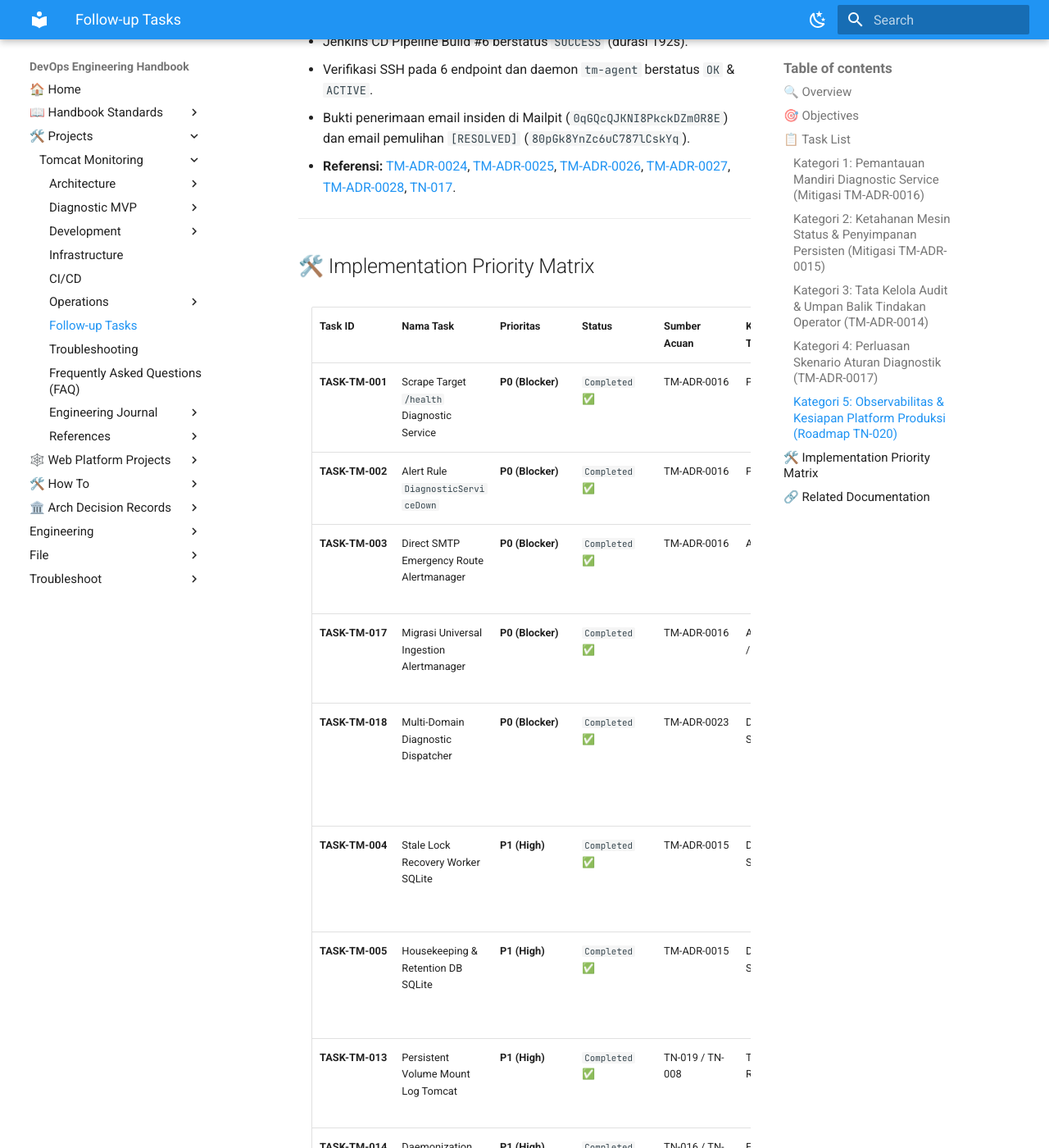
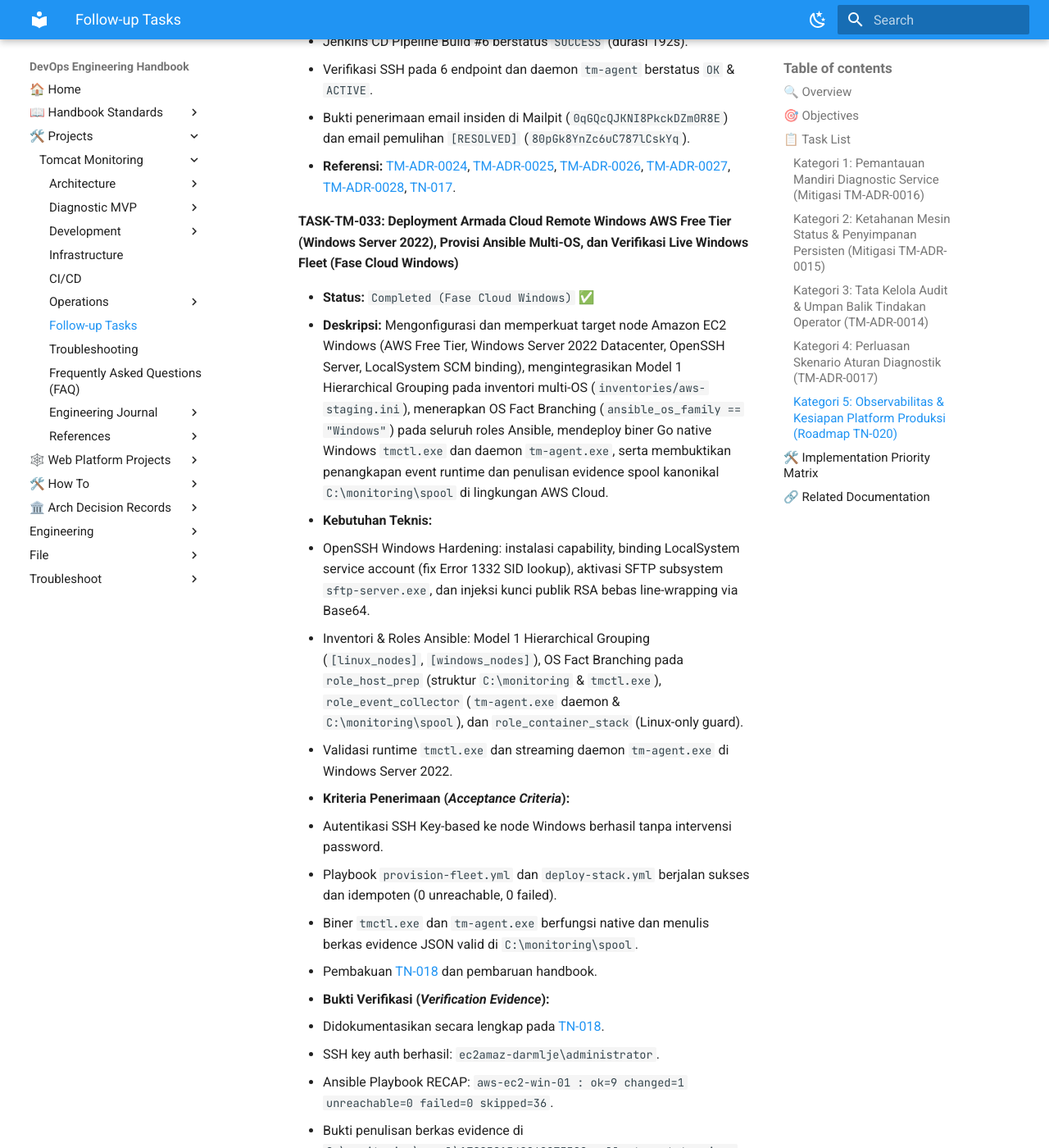
Before and after one commit to edkas07-oss/devops-handbook, an MkDocs documentation site: the page built from docs/projects/tomcat-monitoring/follow-up-tasks.md, in a window 1280 px wide and 1400 px high, scrolled down 31393 px. Shown: the whole window at 82% size. Built offline with MkDocs 1.6.1 and Material for MkDocs 9.7.7, drawn with Linux system fonts in a browser that asks for light colours; some of the changed text lies outside the part shown.

Commit message:
docs(tn-018): record AWS Windows fleet deployment and update follow-up tasks

```diff
--- a/docs/projects/tomcat-monitoring/follow-up-tasks.md
+++ b/docs/projects/tomcat-monitoring/follow-up-tasks.md
@@ -649,6 +649,27 @@ Kategori ini mencakup pekerjaan infrastruktur dan platform monitoring menyeluruh
   - Bukti penerimaan email insiden di Mailpit (`0qGQcQJKNI8PkckDZm0R8E`) dan email pemulihan `[RESOLVED]` (`80pGk8YnZc6uC787lCskYq`).
 - **Referensi:** [TM-ADR-0024](../../adr/tomcat-monitoring/adr-records/TM-ADR-0024.md), [TM-ADR-0025](../../adr/tomcat-monitoring/adr-records/TM-ADR-0025.md), [TM-ADR-0026](../../adr/tomcat-monitoring/adr-records/TM-ADR-0026.md), [TM-ADR-0027](../../adr/tomcat-monitoring/adr-records/TM-ADR-0027.md), [TM-ADR-0028](../../adr/tomcat-monitoring/adr-records/TM-ADR-0028.md), [TN-017](engineering-journal/continuous-integration-and-deployment/TN-017-aws-free-tier-cloud-remote-fleet-deployment-cross-environment-ansible-provisioning-and-cloud-cicd-live-verification.md).
 
+#### TASK-TM-033: Deployment Armada Cloud Remote Windows AWS Free Tier (Windows Server 2022), Provisi Ansible Multi-OS, dan Verifikasi Live Windows Fleet (Fase Cloud Windows)
+
+- **Status:** `Completed (Fase Cloud Windows)` ✅
+- **Deskripsi:**
+  Mengonfigurasi dan memperkuat target node Amazon EC2 Windows (AWS Free Tier, Windows Server 2022 Datacenter, OpenSSH Server, LocalSystem SCM binding), mengintegrasikan Model 1 Hierarchical Grouping pada inventori multi-OS (`inventories/aws-staging.ini`), menerapkan OS Fact Branching (`ansible_os_family == "Windows"`) pada seluruh roles Ansible, mendeploy biner Go native Windows `tmctl.exe` dan daemon `tm-agent.exe`, serta membuktikan penangkapan event runtime dan penulisan evidence spool kanonikal `C:\monitoring\spool` di lingkungan AWS Cloud.
+- **Kebutuhan Teknis:**
+  - OpenSSH Windows Hardening: instalasi capability, binding LocalSystem service account (fix Error 1332 SID lookup), aktivasi SFTP subsystem `sftp-server.exe`, dan injeksi kunci publik RSA bebas line-wrapping via Base64.
+  - Inventori & Roles Ansible: Model 1 Hierarchical Grouping (`[linux_nodes]`, `[windows_nodes]`), OS Fact Branching pada `role_host_prep` (struktur `C:\monitoring` & `tmctl.exe`), `role_event_collector` (`tm-agent.exe` daemon & `C:\monitoring\spool`), dan `role_container_stack` (Linux-only guard).
+  - Validasi runtime `tmctl.exe` dan streaming daemon `tm-agent.exe` di Windows Server 2022.
+- **Kriteria Penerimaan (*Acceptance Criteria*):**
+  - Autentikasi SSH Key-based ke node Windows berhasil tanpa intervensi password.
+  - Playbook `provision-fleet.yml` dan `deploy-stack.yml` berjalan sukses dan idempoten (0 unreachable, 0 failed).
+  - Biner `tmctl.exe` dan `tm-agent.exe` berfungsi native dan menulis berkas evidence JSON valid di `C:\monitoring\spool`.
+  - Pembakuan [TN-018](engineering-journal/continuous-integration-and-deployment/TN-018-aws-windows-fleet-deployment-cross-platform-ansible-provisioning-and-live-verification.md) dan pembaruan handbook.
+- **Bukti Verifikasi (*Verification Evidence*):**
+  - Didokumentasikan secara lengkap pada [TN-018](engineering-journal/continuous-integration-and-deployment/TN-018-aws-windows-fleet-deployment-cross-platform-ansible-provisioning-and-live-verification.md).
+  - SSH key auth berhasil: `ec2amaz-darmlje\administrator`.
+  - Ansible Playbook RECAP: `aws-ec2-win-01 : ok=9 changed=1 unreachable=0 failed=0 skipped=36`.
+  - Bukti penulisan berkas evidence di `C:\monitoring\spool\1789381549962275300_collector_status.json`.
+- **Referensi:** [TM-ADR-0027](../../adr/tomcat-monitoring/adr-records/TM-ADR-0027.md), [TM-ADR-0028](../../adr/tomcat-monitoring/adr-records/TM-ADR-0028.md), [TN-017](engineering-journal/continuous-integration-and-deployment/TN-017-aws-free-tier-cloud-remote-fleet-deployment-cross-environment-ansible-provisioning-and-cloud-cicd-live-verification.md), [TN-018](engineering-journal/continuous-integration-and-deployment/TN-018-aws-windows-fleet-deployment-cross-platform-ansible-provisioning-and-live-verification.md).
+
 ---
 
 ## 🛠️ Implementation Priority Matrix
@@ -676,6 +697,7 @@ Kategori ini mencakup pekerjaan infrastruktur dan platform monitoring menyeluruh
 | **TASK-TM-030** | CI/CD Pipelines & Multi-OS Artifacts Hub | **P1 (High)** | `Completed` ✅ | [TM-ADR-0027](../../adr/tomcat-monitoring/adr-records/TM-ADR-0027.md) | `tmctl`, `tm-agent`, `tomcat-monitoring` | CI multi-OS biner, checksums manifest, & Stack CD Hub (TN-015) |
 | **TASK-TM-031** | Live Multi-OS CI/CD Verification & Global Architecture | **P1 (High)** | `Completed` ✅ | [TM-ADR-0027](../../adr/tomcat-monitoring/adr-records/TM-ADR-0027.md) | Jenkins Controller / All | Verifikasi live Jenkins, biner multi-OS di controller, & konsolidasi manual (TN-016) |
 | **TASK-TM-032** | AWS Free Tier Linux Cloud Fleet Deployment & CI/CD | **P1 (High)** | `Completed` ✅ | [TM-ADR-0028](../../adr/tomcat-monitoring/adr-records/TM-ADR-0028.md) | AWS EC2 / Jenkins / Ansible | Zero-touch AWS Linux cloud deployment, swap hardening, & incident response (TN-017) |
+| **TASK-TM-033** | AWS Free Tier Windows Cloud Fleet Deployment & Multi-OS | **P1 (High)** | `Completed` ✅ | [TM-ADR-0028](../../adr/tomcat-monitoring/adr-records/TM-ADR-0028.md) | AWS Windows / Ansible / tm-agent | Multi-OS Hierarchical Grouping, Windows OpenSSH hardening, & Windows fleet live verification (TN-018) |
 | **TASK-TM-006** | Audit Trail Endpoint Tindakan Operator | **P2 (Medium)** | `Descoped` ⚪ | TM-ADR-0014 | Diagnostic Service | Digantikan arsip dossier 7-seksi terpusat |
 | **TASK-TM-007** | Rulepack Thread Starvation | **P2 (Medium)** | `Completed` ✅ | TM-ADR-0017 / TM-ADR-0022 | Prometheus | Rule saturasi thread pool 100% (TN-004) |
 | **TASK-TM-008** | Rulepack Memory Pressure & GC | **P2 (Medium)** | `Completed` ✅ | TM-ADR-0017 / TM-ADR-0022 | Prometheus | Sinyal Emas GC Pause, Overhead, Old Gen (TN-004) |
```
Also changed, not shown: docs/projects/tomcat-monitoring/engineering-journal/continuous-integration-and-deployment/TN-018-aws-windows-fleet-deployment-cross-platform-ansible-provisioning-and-live-verification.md (added, +211 -0 lines).
